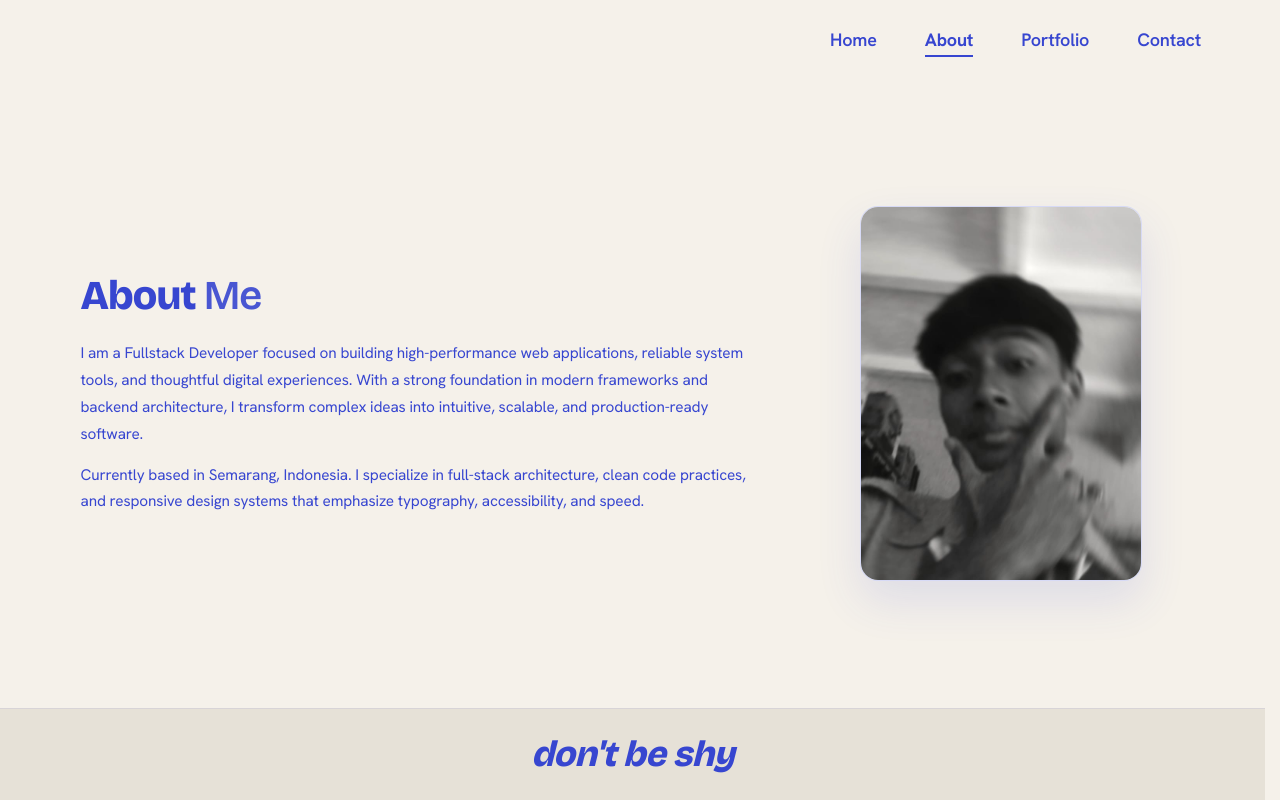
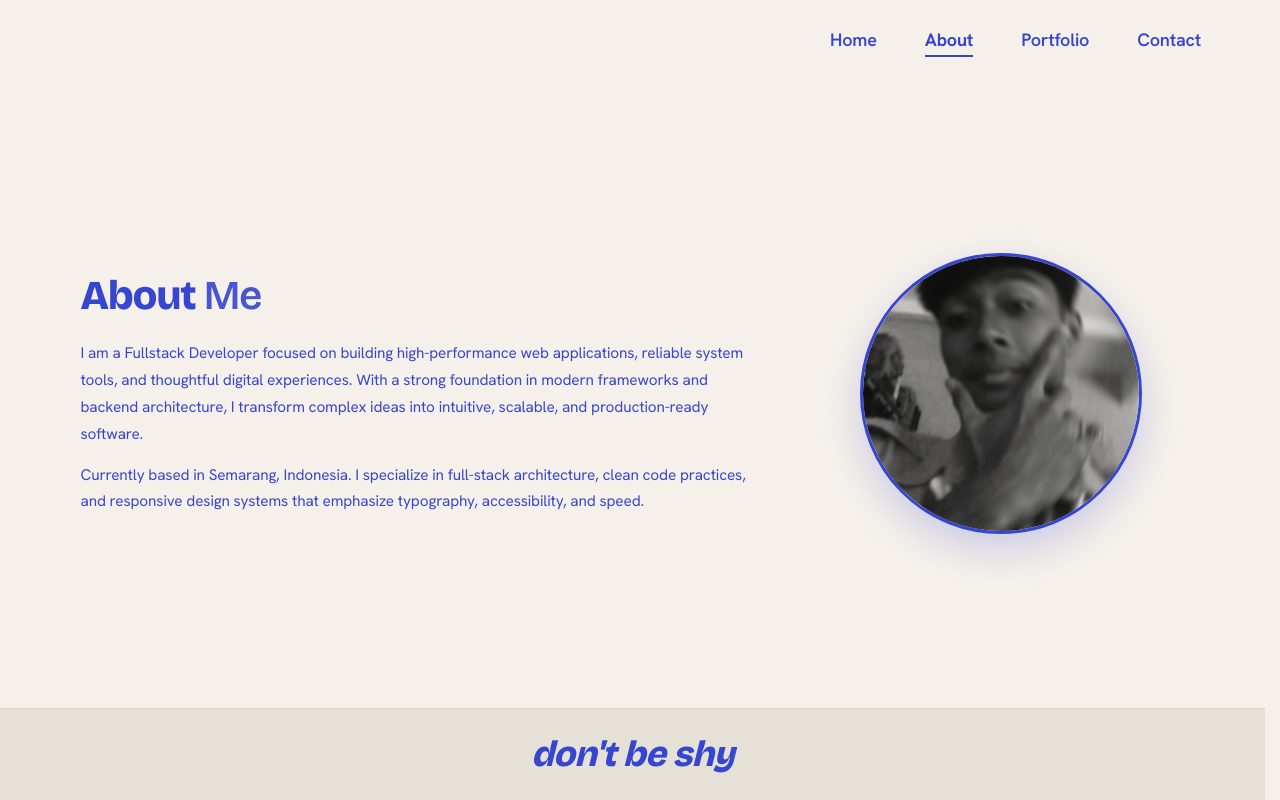
Before and after one commit to yehudaaadev/davidportfolio, a SvelteKit app: page /about in a window 1280 px wide. Built offline with nearby package versions, Linux system fonts and the light colour scheme.

Commit message:
style: restore circular profile portrait with centered face alignment

```diff
--- a/src/routes/about/+page.svelte
+++ b/src/routes/about/+page.svelte
@@ -91,27 +91,26 @@
 	}
 
 	.foto-card {
-		width: clamp(230px, 22vw, 310px);
-		aspect-ratio: 3 / 4;
-		border-radius: 18px;
+		width: clamp(210px, 22vw, 290px);
+		aspect-ratio: 1 / 1;
+		border-radius: 50%;
 		overflow: hidden;
 		background-color: var(--bg-surface);
-		border: 1px solid var(--color-border);
-		box-shadow: 0 20px 45px rgba(55, 70, 208, 0.12);
-		transition: transform 0.4s cubic-bezier(0.16, 1, 0.3, 1), box-shadow 0.4s ease, border-color var(--transition-fast);
+		border: 3.5px solid var(--color-primary);
+		box-shadow: 0 16px 40px rgba(55, 70, 208, 0.22);
+		transition: transform 0.4s cubic-bezier(0.16, 1, 0.3, 1), box-shadow 0.4s ease;
 	}
 
 	.foto-card:hover {
-		transform: translateY(-6px);
-		box-shadow: 0 25px 55px rgba(55, 70, 208, 0.22);
-		border-color: var(--color-primary);
+		transform: scale(1.03);
+		box-shadow: 0 22px 50px rgba(55, 70, 208, 0.32);
 	}
 
 	.foto-asli {
 		width: 100%;
 		height: 100%;
 		object-fit: cover;
-		object-position: center 55%;
+		object-position: center 80%;
 		display: block;
 	}
 
@@ -128,7 +127,7 @@
 		}
 
 		.foto-card {
-			width: 200px;
+			width: 190px;
 		}
 	}
 </style>
```
